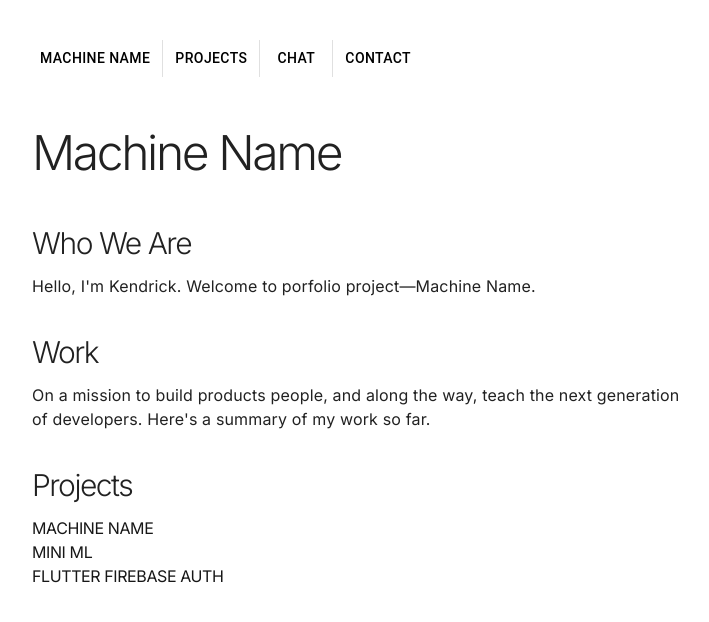
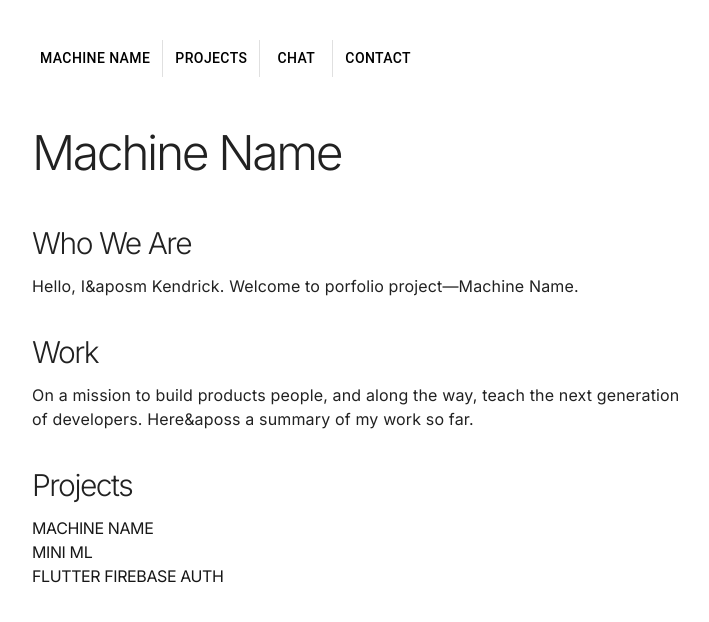
Before and after one commit to machinename/machine_name, a Next.js app: page / in a window 1280 px wide. Shown: the top 622 px of the page, without its empty margins (280-989 px from the left). Built offline with nearby package versions, Linux system fonts and the light colour scheme.

Commit message:
Update page.tsx

```diff
--- a/app/page.tsx
+++ b/app/page.tsx
@@ -14,12 +14,12 @@ return (
     <h2 className="mb-2 tracking-tighter">
       Who We Are
     </h2>
-    <p className="mb-8">Hello, I'm Kendrick. Welcome to porfolio project—Machine Name.</p>
+    <p className="mb-8">Hello, I&aposm Kendrick. Welcome to porfolio project—Machine Name.</p>
 
     <h2 className="mb-2 tracking-tighter">
       Work
     </h2>
-    <p className="mb-8">On a mission to build products people, and along the way, teach the next generation of developers. Here's a summary of my work so far.</p>
+    <p className="mb-8">On a mission to build products people, and along the way, teach the next generation of developers. Here&aposs a summary of my work so far.</p>
 
     <h2 className="mb-2 tracking-tighter">
       Projects
```
